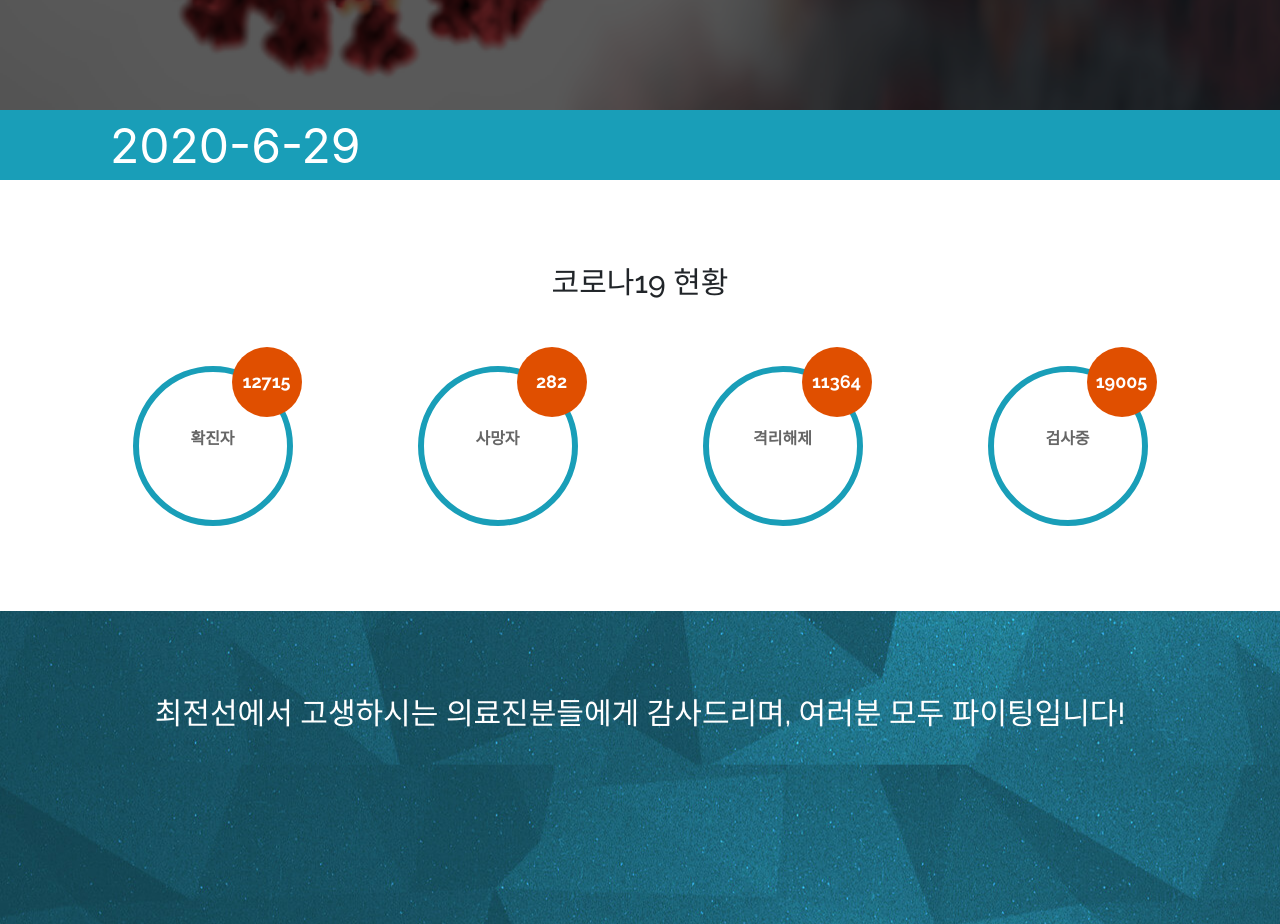
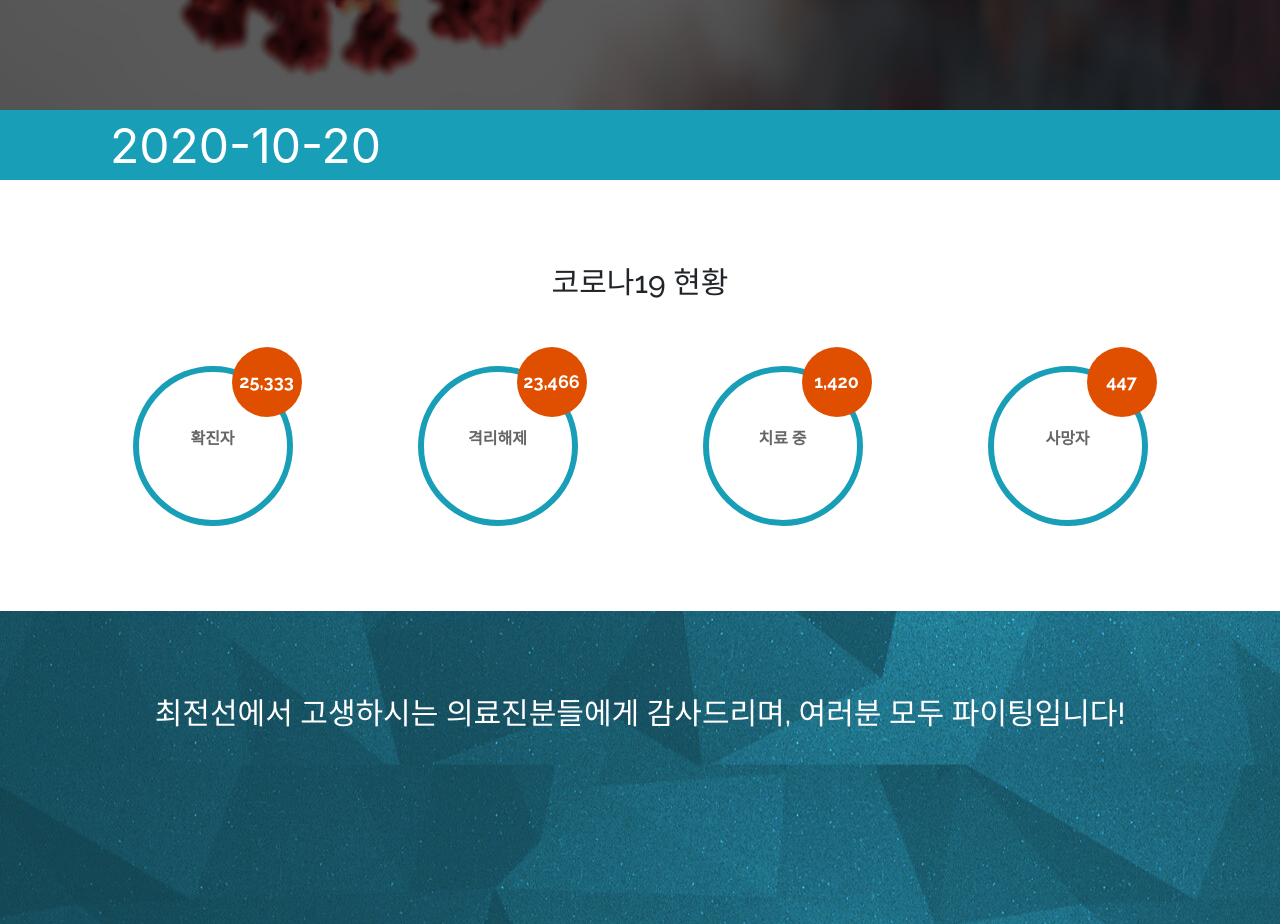
Before and after one commit to pmy02/covid-19, a plain HTML site: page index.html in a window 1280 px wide. Shown: the part 690-1614 px from the top of the page. Drawn offline with Linux system fonts and the light colour scheme.

Commit message:
Update index.html

```diff
--- a/index.html
+++ b/index.html
@@ -95,7 +95,7 @@
 
       <nav id="nav-menu-container">
         <ul class="nav-menu">
-          <font size=7><font color=white>2020-6-29</font></font>
+          <font size=7><font color=white>2020-10-20</font></font>
         </ul>
       </nav>
       <!-- #nav-menu-container -->
@@ -116,25 +116,25 @@
       <div class="row stats-row">
         <div class="stats-col text-center col-md-3 col-sm-6">
           <div class="circle">
-            <span class="stats-no" data-toggle="counter-up">12715</span> <strong>확진자</strong>
+            <span class="stats-no" data-toggle="counter-up">25,333</span> <strong>확진자</strong>
           </div>
         </div>
 
         <div class="stats-col text-center col-md-3 col-sm-6">
           <div class="circle">
-            <span class="stats-no" data-toggle="counter-up">282</span> <strong>사망자</strong>
+            <span class="stats-no" data-toggle="counter-up">23,466</span> <strong>격리해제</strong>
           </div>
         </div>
 
         <div class="stats-col text-center col-md-3 col-sm-6">
           <div class="circle">
-            <span class="stats-no" data-toggle="counter-up">11364</span> <strong>격리해제</strong>
+            <span class="stats-no" data-toggle="counter-up">1,420</span> <strong>치료 중</strong>
           </div>
         </div>
 
         <div class="stats-col text-center col-md-3 col-sm-6">
           <div class="circle">
-            <span class="stats-no" data-toggle="counter-up">19005</span> <strong>검사중</strong>
+            <span class="stats-no" data-toggle="counter-up">447</span> <strong>사망자</strong>
           </div>
         </div>
       </div>
```
